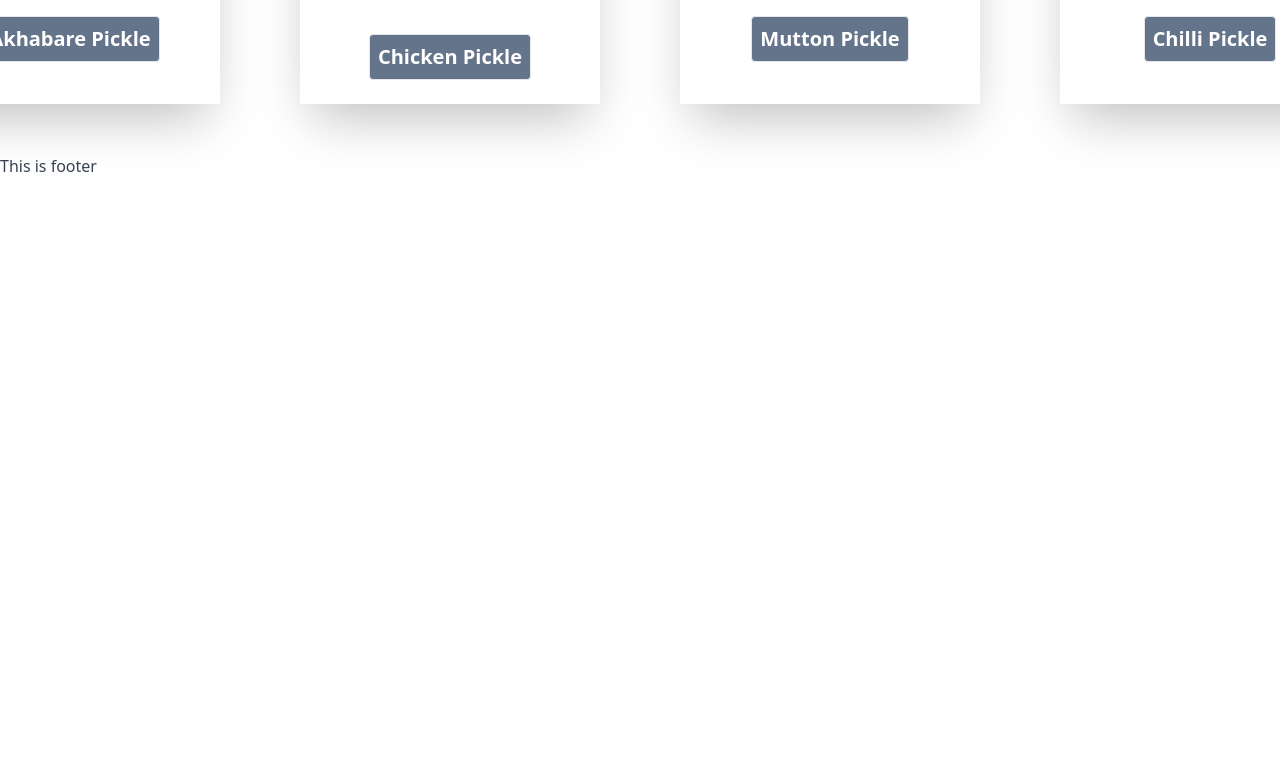
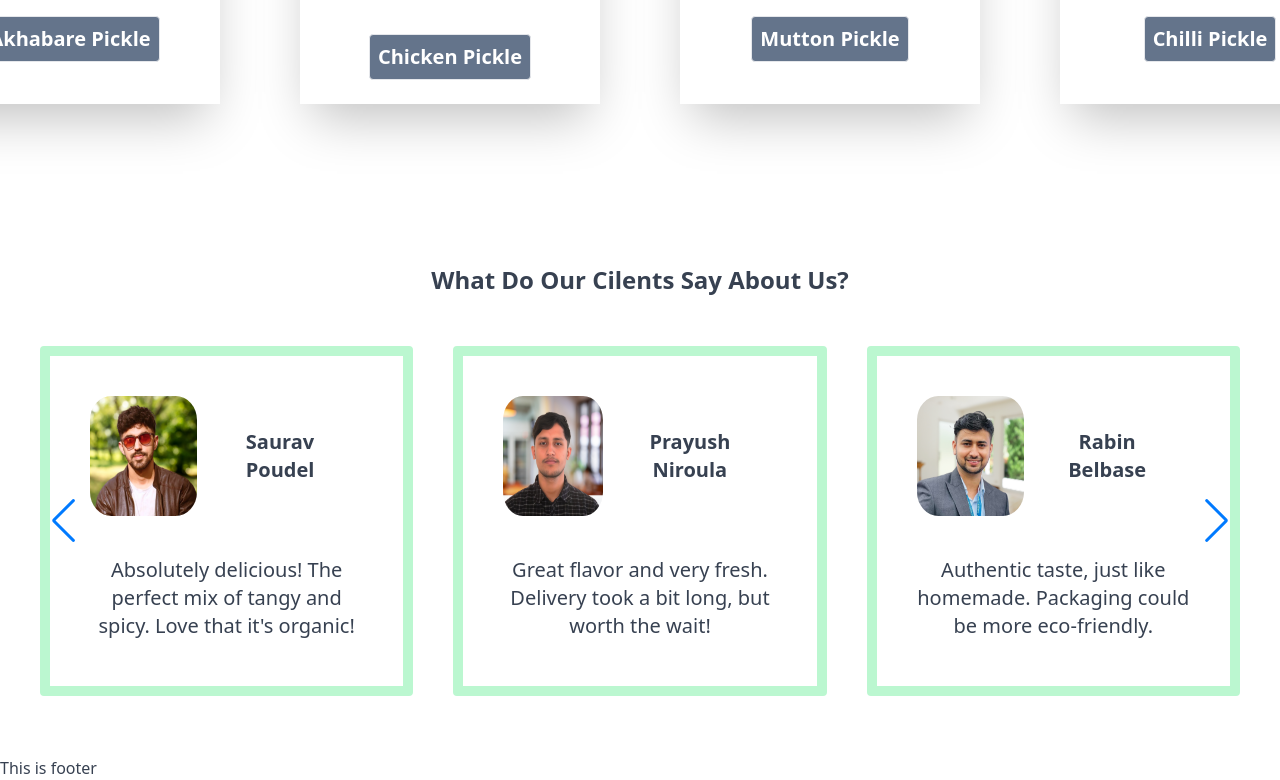
Before and after one commit to anishmendes/Pickle-Ecommerce-Project, a React (Vite) app: page / in a window 1280 px wide. Shown: the part 2925-3705 px from the top of the page. Before the commit the page ends 3103 px from the top, so only its background shows below. Built offline with nearby package versions, Linux system fonts and the light colour scheme.

Commit message:
Testimonals section also done

```diff
--- a/src/Components/Pages/Home.jsx
+++ b/src/Components/Pages/Home.jsx
@@ -2,7 +2,7 @@ import React from 'react'
 import Wrapper from '../Wrapper'
 import Fresh from '../Fresh'
 import Best from '../Best'
-
+import Testimonal from '../Testimonal'
 
 const Home = () => {
   return (
@@ -45,6 +45,7 @@ const Home = () => {
         </div>
 
         <Best/>
+        <Testimonal/>
     </div>
   )
 }
--- a/src/Components/Testimonal.jsx
+++ b/src/Components/Testimonal.jsx
@@ -10,9 +10,9 @@ import "swiper/swiper-bundle.css";
 
 const Testimonal = () => {
   return (
-    <div>
+    <div className='p-[40px] mt-[50px]'>
+         <h1 className='text-2xl pt-[20px] pb-[50px] flex items-center justify-center font-bold'>What Do Our Cilents Say About Us?</h1>
 
-      <div>
 
         <Swiper
           modules={[ Navigation]}
@@ -22,31 +22,33 @@ const Testimonal = () => {
 
 
           navigation={true}
+          className=' flex mb-[20px] '
         >
           {testimonal.map((val, index) => (
-            <SwiperSlide key={index}>
+            <SwiperSlide key={index} className=' flex   justify- center '>
               <motion.div
                 whileHover={{ scale: 0.93 }}
-                className='items shadow'
+                className=' flex flex-col  pb-[100px] p-[40px] rounded border-[10px] text-center border border-green-200 max-h-[350px]'
               >
-                <div className='box flex'>
+                <div className=' flex'>
                   <div className='img'>
-                    <img src={val.cover} alt='' />
+
+                    <img src={val.cover} alt='' className='w-[120px] h-[120px] rounded-20p' />
                     <i className='fa fa-quote-left icon'></i>
                   </div>
-                  <div className='name'>
-                    <h2>{val.name}</h2>
+                  <div className='p-[20px] flex items-center'>
+                    <h2 className='text-xl font-semibold'>{val.name}</h2>
 
                   </div>
                 </div>
-                <p>{val.desc}</p>
+                <p className='text-xl pt-10'>{val.desc}</p>
               </motion.div>
             </SwiperSlide>
           ))}
         </Swiper>
       </div>
 
-    </div>
+
   )
 }
 
--- a/tailwind.config.js
+++ b/tailwind.config.js
@@ -12,6 +12,9 @@ export default {
       colors: {
         customGray: '#707070',
       },
+      borderRadius: {
+        '20p': '20%',
+      },
     },
   },
   plugins: [],
```
